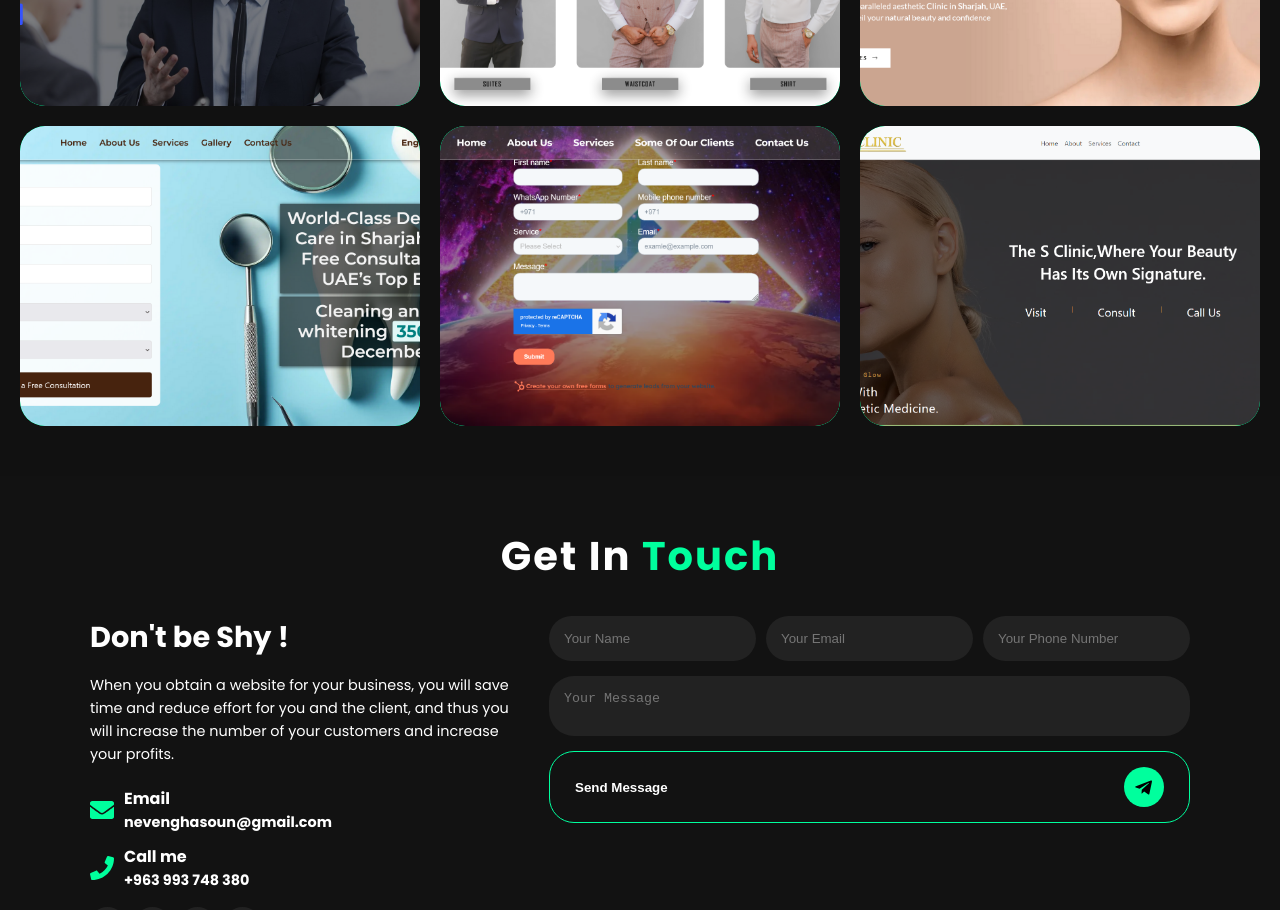
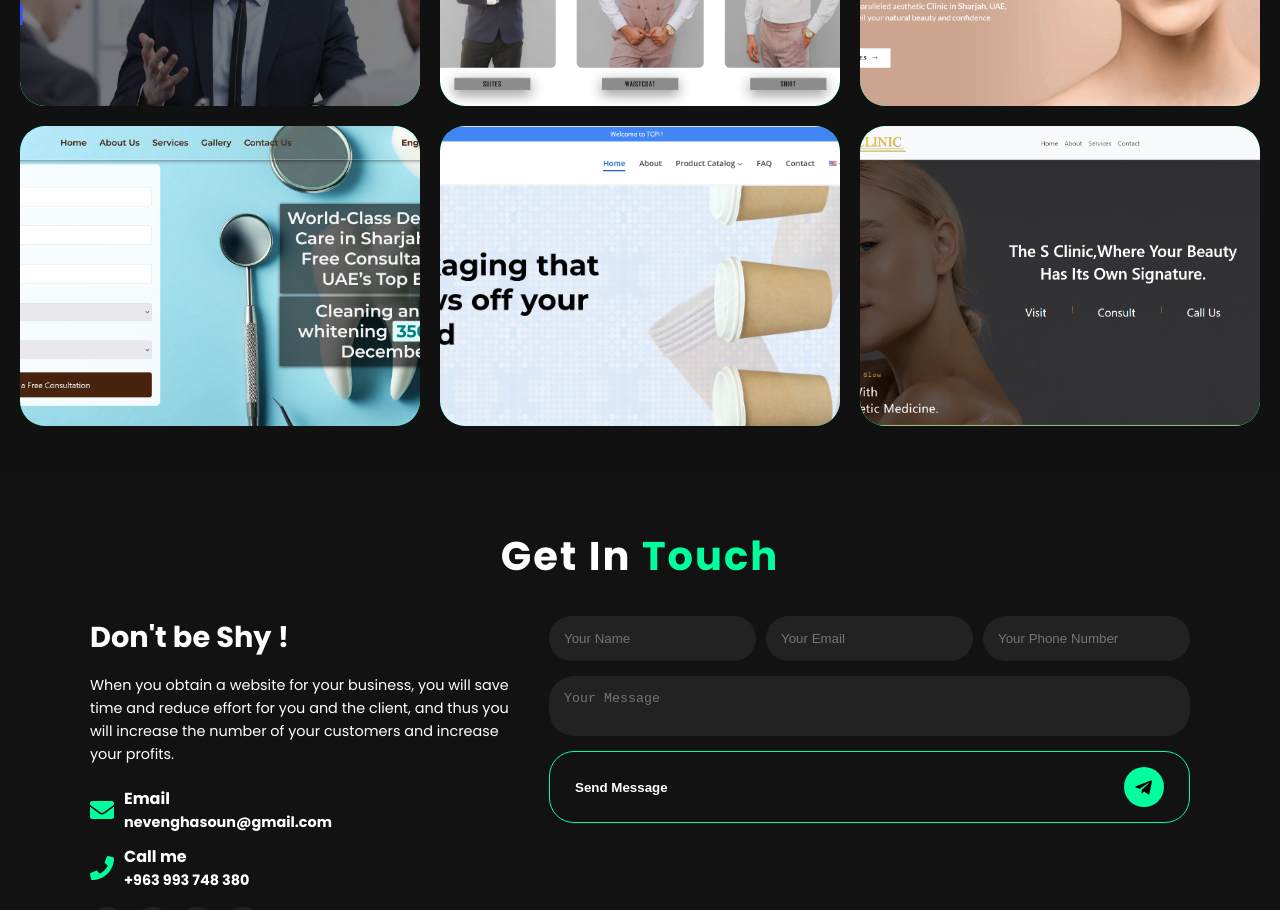
Before and after one commit to nevengh/NevenPortfolio, a React (Vite) app: page / in a window 1280 px wide. Shown: the part 4280-5190 px from the top of the page. Built offline with nearby package versions, Linux system fonts and the light colour scheme.

Commit message:
edite portfolio

```diff
--- a/src/Page/Portfolio/Portfolio.tsx
+++ b/src/Page/Portfolio/Portfolio.tsx
@@ -8,7 +8,7 @@ import UniqueSmile from '../../assets/uniqueSmile (2).png';
 import Lobo from '../../assets/Lobo.png';
 import Lobo2 from '../../assets/lobo22.png';
 import gentle from '../../assets/gentle.png';
-import golden from '../../assets/Golden.png';
+import tcpi from '../../assets/tcpi.png';
 import British from '../../assets/british.png';
 import TheSClinic from '../../assets/the s clinic.png'
 
@@ -21,7 +21,7 @@ const projects = [
   { img: Lobo2, link: 'https://harmonious-fudge-6a9a61.netlify.app/' },
   { img: British, link: 'https://harmonious-fudge-6a9a61.netlify.app/' },
   { img: gentle, link: 'https://gentlecaremedicalcenter.com/' },
-  { img: golden, link: 'https://goldenclick.ae/landingpage/' },
+  { img: tcpi, link: 'https://tcpi-uae.com/' },
   { img: TheSClinic, link: 'https://thesclinic.ae/' },
 ];
 
```
Also changed, not shown: src/assets/tcpi.png (added).
